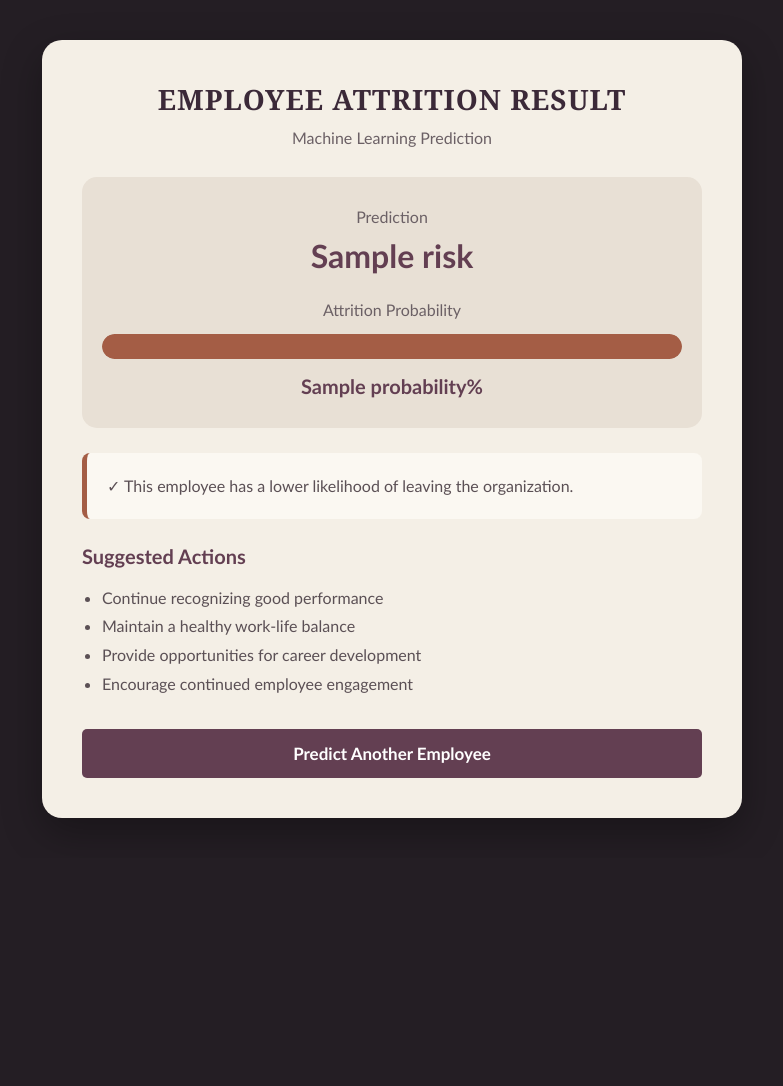
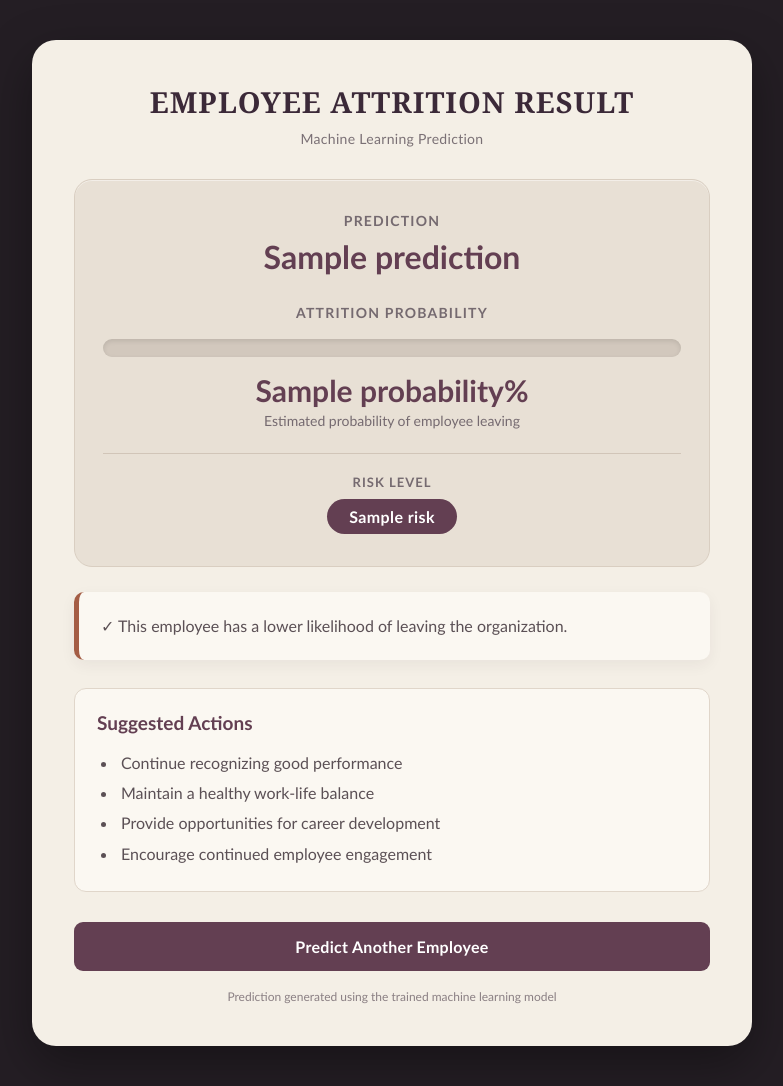
Before and after one commit to DevikaSanthosh24/Employee-Attrition, a Django app: template attrition/predictor/templates/result.html in a window 1280 px wide. Shown: the whole page, without its empty margins (248-1031 px from the left). Before the commit the page ends 818 px from the top, so only its background shows below. Run offline with Django 5.2, Linux system fonts and the light colour scheme; the template is opened without the code that fills it: most values are stand-ins (such as "Sample title", 1, 10 or a date in 2020); parts of the project's set-up code (start-up, migrations or seed data) failed here and were passed over.

Commit message:
Fix attrition prediction and improve result page

```diff
--- a/attrition/predictor/templates/result.html
+++ b/attrition/predictor/templates/result.html
@@ -24,32 +24,44 @@
             padding: 40px 15px;
         }
 
+
+        /* =========================
+           MAIN CONTAINER
+        ========================= */
+
         .container {
             width: 100%;
-            max-width: 700px;
+            max-width: 720px;
             margin: auto;
             background: #F4EFE6;
-            padding: 40px;
-            border-radius: 20px;
-            box-shadow: 0 15px 40px rgba(0, 0, 0, 0.3);
+            padding: 42px;
+            border-radius: 24px;
+            box-shadow: 0 18px 50px rgba(0, 0, 0, 0.35);
         }
+
+
+        /* =========================
+           HEADER
+        ========================= */
 
         .header {
             text-align: center;
-            margin-bottom: 30px;
+            margin-bottom: 32px;
         }
 
         .header h1 {
-            margin: 0 0 10px;
+            margin: 0 0 9px;
             color: #3B2938;
             font-family: Georgia, 'Times New Roman', serif;
-            font-size: 28px;
+            font-size: 29px;
             letter-spacing: 1px;
         }
 
         .header p {
             margin: 0;
-            color: #6B6065;
+            color: #7A7075;
+            font-size: 14px;
+            letter-spacing: 0.3px;
         }
 
 
@@ -59,22 +71,53 @@
 
         .prediction-card {
             text-align: center;
-            padding: 30px 20px;
+            padding: 32px 28px;
             background: #E8E0D5;
-            border-radius: 15px;
+            border-radius: 18px;
+            border: 1px solid #D9CEC1;
+            box-shadow: inset 0 1px 0 rgba(255,255,255,0.45);
         }
 
+
         .prediction-title {
-            font-size: 16px;
-            color: #6B6065;
-            margin-bottom: 10px;
+            font-size: 14px;
+            color: #756A70;
+            margin-bottom: 9px;
+            text-transform: uppercase;
+            letter-spacing: 1.2px;
+            font-weight: bold;
         }
+
+
+        /* =========================
+           PREDICTION TEXT
+        ========================= */
 
         .prediction {
             font-size: 32px;
             font-weight: bold;
             color: #633F52;
-            margin-bottom: 25px;
+            margin-bottom: 28px;
+            line-height: 1.2;
+        }
+
+
+        /* =========================
+           PROBABILITY
+        ========================= */
+
+        .probability {
+            font-size: 30px;
+            font-weight: bold;
+            color: #633F52;
+            margin-top: 15px;
+        }
+
+
+        .probability-label {
+            font-size: 14px;
+            color: #756A70;
+            margin-top: 4px;
         }
 
 
@@ -84,25 +127,58 @@
 
         .meter-container {
             width: 100%;
-            height: 25px;
-            background: #D5CBC0;
+            height: 18px;
+            background: #D2C8BD;
             border-radius: 20px;
             overflow: hidden;
-            margin: 15px 0;
+            margin: 18px 0 8px;
+            box-shadow: inset 0 2px 5px rgba(0,0,0,0.10);
         }
+
 
         .meter {
             height: 100%;
-            background: #A45D45;
+            width: 0;
+            background: linear-gradient(
+                90deg,
+                #8B5747,
+                #A45D45
+            );
             border-radius: 20px;
-            transition: width 0.5s ease;
+            transition: width 0.8s ease;
         }
 
-        .probability {
-            font-size: 20px;
+
+        /* =========================
+           RISK LEVEL
+        ========================= */
+
+        .risk-section {
+            margin-top: 24px;
+            padding-top: 20px;
+            border-top: 1px solid #D1C5B8;
+        }
+
+
+        .risk-label {
+            font-size: 13px;
+            color: #756A70;
+            text-transform: uppercase;
+            letter-spacing: 1px;
+            margin-bottom: 9px;
             font-weight: bold;
-            color: #633F52;
-            margin-top: 12px;
+        }
+
+
+        .risk-level {
+            display: inline-block;
+            padding: 8px 22px;
+            border-radius: 30px;
+            background: #633F52;
+            color: white;
+            font-size: 16px;
+            font-weight: bold;
+            letter-spacing: 0.4px;
         }
 
 
@@ -112,12 +188,13 @@
 
         .explanation {
             margin-top: 25px;
-            padding: 20px;
+            padding: 20px 22px;
             border-left: 5px solid #A45D45;
             background: #FBF8F2;
-            border-radius: 8px;
+            border-radius: 10px;
             color: #5B5055;
-            line-height: 1.6;
+            line-height: 1.7;
+            box-shadow: 0 5px 15px rgba(59, 41, 56, 0.06);
         }
 
 
@@ -126,19 +203,31 @@
         ========================= */
 
         .suggestions {
-            margin-top: 25px;
+            margin-top: 28px;
+            padding: 22px;
+            background: #FBF8F2;
+            border-radius: 12px;
+            border: 1px solid #E0D6CA;
         }
+
 
         .suggestions h2 {
             color: #633F52;
-            font-size: 20px;
-            margin-bottom: 15px;
+            font-size: 19px;
+            margin: 0 0 14px;
         }
 
+
         .suggestions ul {
-            padding-left: 20px;
+            padding-left: 21px;
+            margin: 0;
             color: #5B5055;
-            line-height: 1.8;
+            line-height: 1.9;
+        }
+
+
+        .suggestions li {
+            padding-left: 3px;
         }
 
 
@@ -150,24 +239,39 @@
             margin-top: 30px;
         }
 
+
         .button {
             display: block;
             width: 100%;
-            padding: 14px;
+            padding: 15px;
             background: #633F52;
             color: white;
             text-align: center;
             text-decoration: none;
-            border-radius: 5px;
-            font-size: 17px;
+            border-radius: 9px;
+            font-size: 16px;
             font-weight: bold;
-            transition: 0.3s;
+            letter-spacing: 0.3px;
+            transition: all 0.3s ease;
         }
+
 
         .button:hover {
             background: #7B4D61;
             transform: translateY(-2px);
-            box-shadow: 0 6px 15px rgba(99, 63, 82, 0.30);
+            box-shadow: 0 8px 18px rgba(99, 63, 82, 0.30);
+        }
+
+
+        /* =========================
+           FOOTER TEXT
+        ========================= */
+
+        .footer-note {
+            text-align: center;
+            margin-top: 18px;
+            font-size: 12px;
+            color: #8A7F83;
         }
 
 
@@ -177,8 +281,13 @@
 
         @media (max-width: 600px) {
 
+            body {
+                padding: 20px 10px;
+            }
+
             .container {
-                padding: 25px 20px;
+                padding: 28px 20px;
+                border-radius: 18px;
             }
 
             .header h1 {
@@ -187,6 +296,14 @@
 
             .prediction {
                 font-size: 27px;
+            }
+
+            .probability {
+                font-size: 27px;
+            }
+
+            .prediction-card {
+                padding: 27px 18px;
             }
 
         }
@@ -209,13 +326,15 @@
 
         <h1>EMPLOYEE ATTRITION RESULT</h1>
 
-        <p>Machine Learning Prediction</p>
+        <p>
+            Machine Learning Prediction
+        </p>
 
     </div>
 
 
     <!-- =========================
-         PREDICTION
+         PREDICTION CARD
     ========================= -->
 
     <div class="prediction-card">
@@ -226,9 +345,7 @@
 
 
         <div class="prediction">
-
-            {{ risk }}
-
+            {{ prediction }}
         </div>
 
 
@@ -250,8 +367,26 @@
 
 
         <div class="probability">
+            {{ probability }}%
+        </div>
 
-            {{ probability }}%
+
+        <div class="probability-label">
+            Estimated probability of employee leaving
+        </div>
+
+
+        <!-- RISK LEVEL -->
+
+        <div class="risk-section">
+
+            <div class="risk-label">
+                Risk Level
+            </div>
+
+            <div class="risk-level">
+                {{ risk }}
+            </div>
 
         </div>
 
@@ -293,7 +428,6 @@
         <h2>Suggested Actions</h2>
 
         <ul>
-
 
             <!-- HIGH RISK -->
 
@@ -365,7 +499,7 @@
 
 
     <!-- =========================
-         PREDICT ANOTHER EMPLOYEE
+         BUTTON
     ========================= -->
 
     <div class="button-container">
@@ -374,6 +508,11 @@
             Predict Another Employee
         </a>
 
+    </div>
+
+
+    <div class="footer-note">
+        Prediction generated using the trained machine learning model
     </div>
 
 
@@ -388,7 +527,9 @@
 
     const meter = document.querySelector(".meter");
 
-    const probability = meter.dataset.probability;
+    const probability = parseFloat(
+        meter.dataset.probability
+    );
 
     meter.style.width = probability + "%";
 
@@ -397,5 +538,4 @@
 
 </body>
 
-
 </html>
```
Also changed, not shown: attrition/predictor/views.py (+15 -15 lines).
